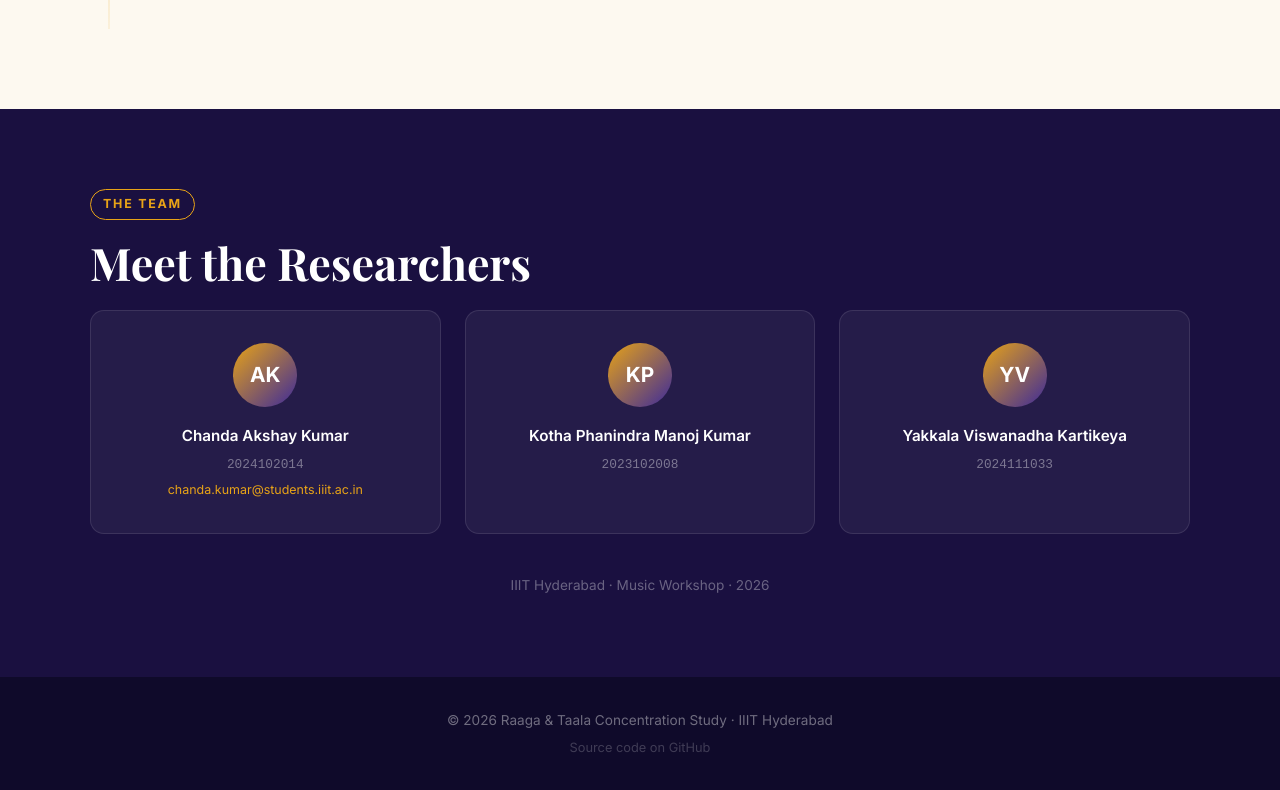
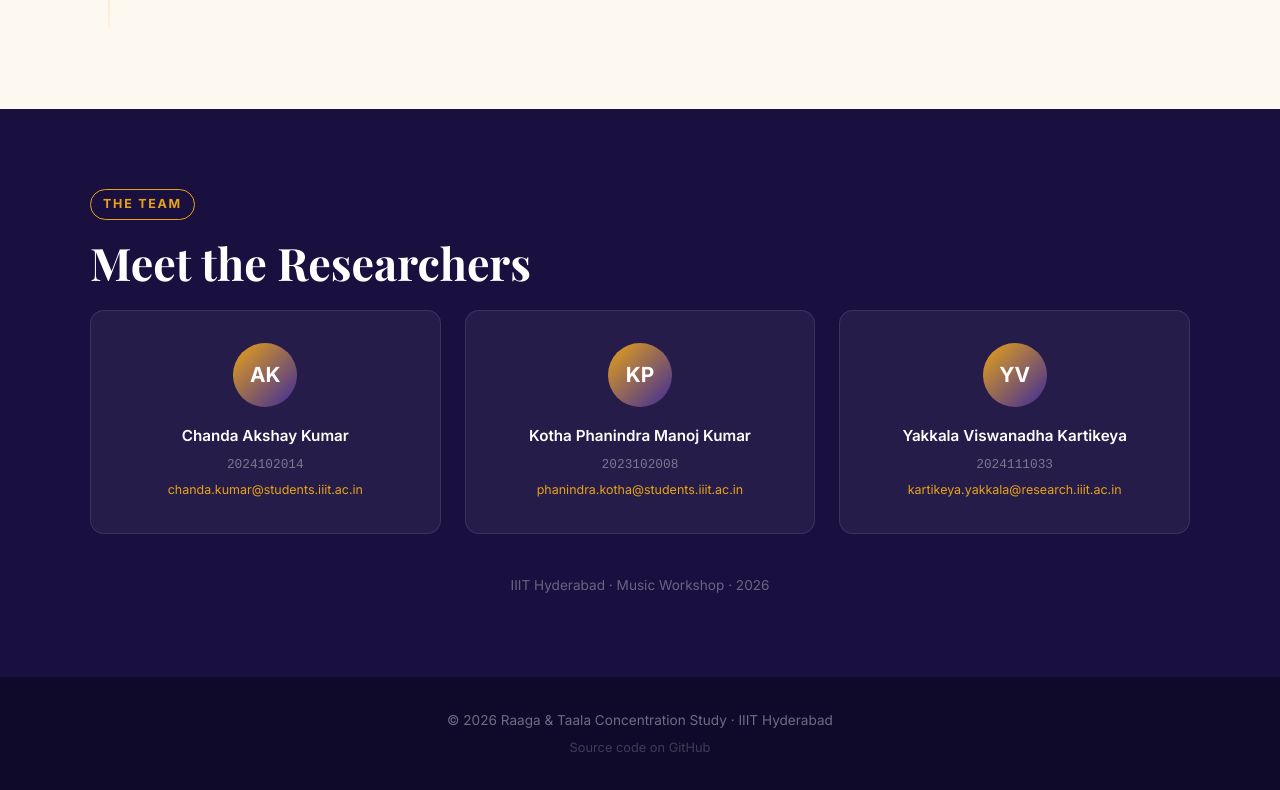
Before and after one commit to Akshaybunny18/raaga-taala-study, a plain HTML site: page index.html in a window 1280 px wide. Shown: the part 4196-4986 px from the top of the page. Drawn offline with nearby package versions, Linux system fonts and the light colour scheme; a web font is replaced by a local one.

Commit message:
Add team member emails

```diff
--- a/index.html
+++ b/index.html
@@ -223,11 +223,13 @@
           <div class="team-avatar">KP</div>
           <h3>Kotha Phanindra Manoj Kumar</h3>
           <p class="team-id">2023102008</p>
+          <a href="mailto:phanindra.kotha@students.iiit.ac.in" class="team-mail">phanindra.kotha@students.iiit.ac.in</a>
         </div>
         <div class="team-card">
           <div class="team-avatar">YV</div>
           <h3>Yakkala Viswanadha Kartikeya</h3>
           <p class="team-id">2024111033</p>
+          <a href="mailto:kartikeya.yakkala@research.iiit.ac.in" class="team-mail">kartikeya.yakkala@research.iiit.ac.in</a>
         </div>
       </div>
       <p class="affiliation">IIIT Hyderabad · Music Workshop · 2026</p>
```
